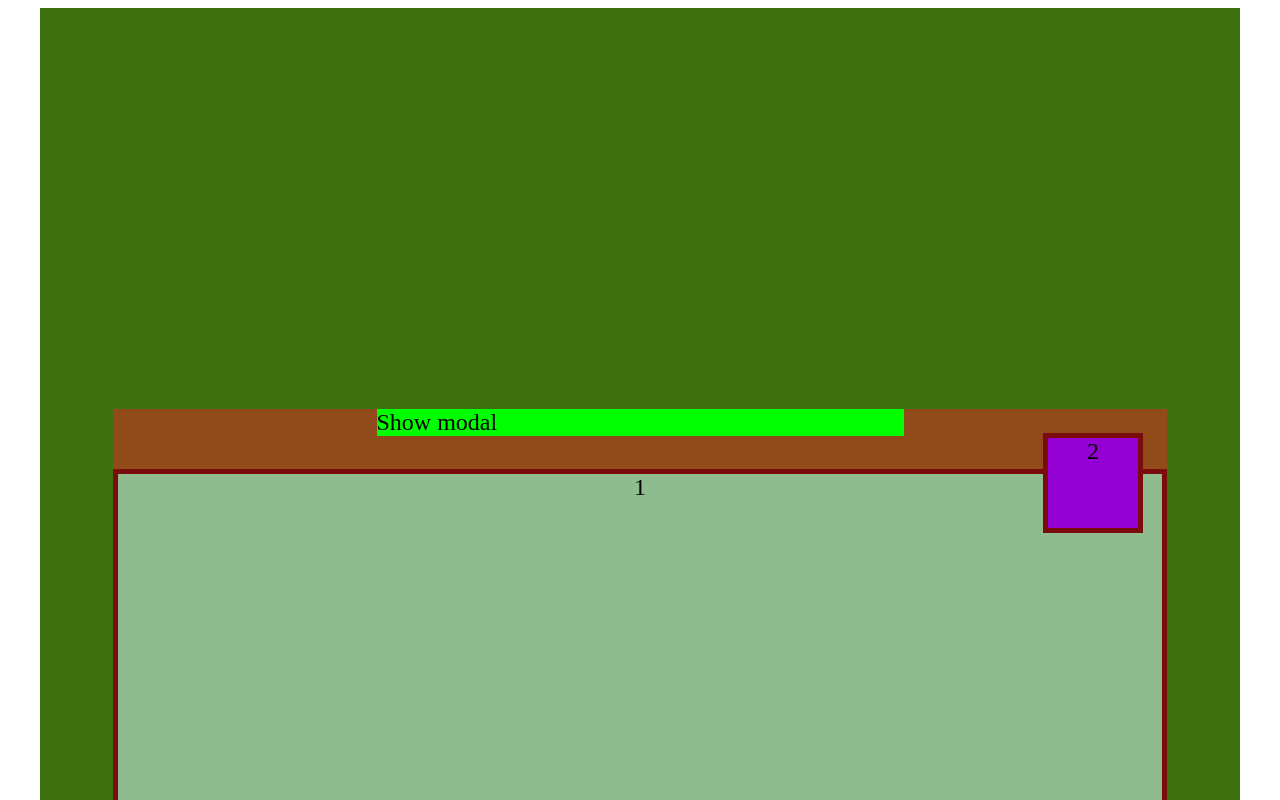
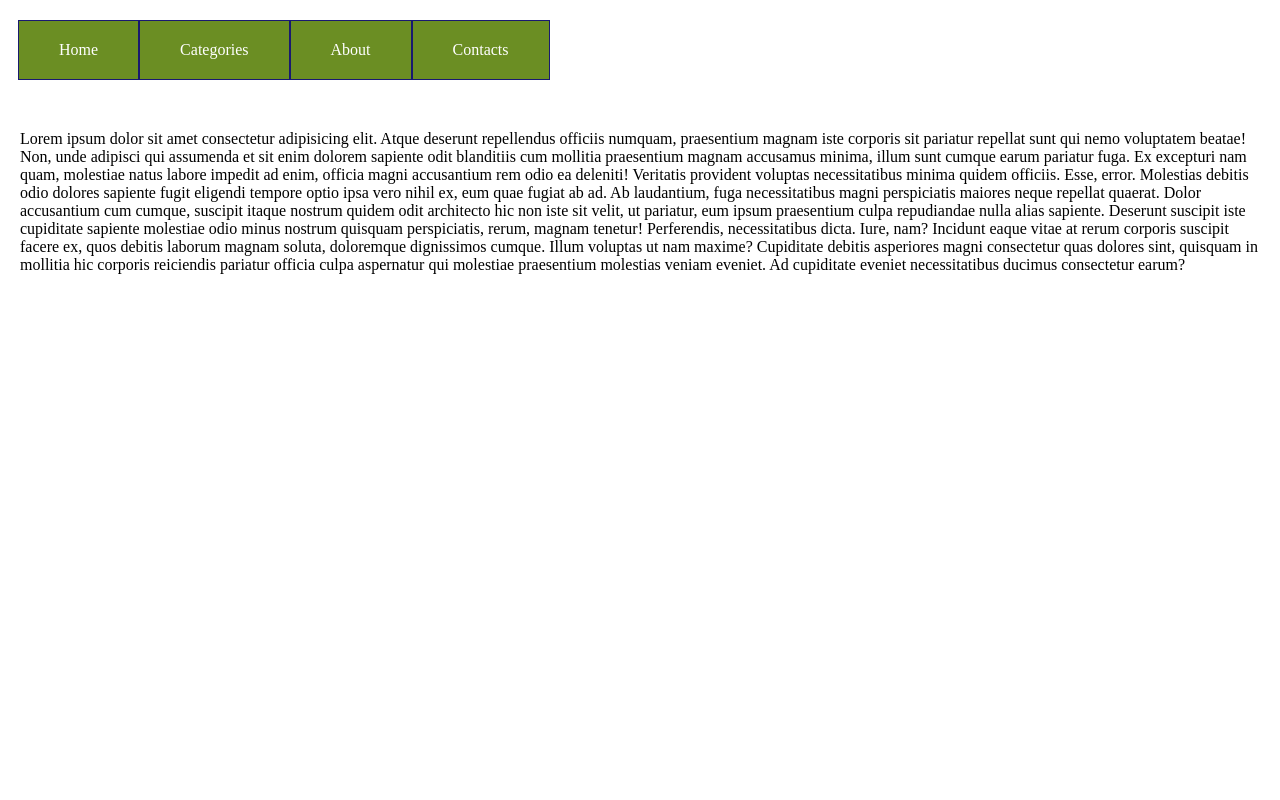
Before and after one commit to fd-freshjs/positions, a plain HTML site: page index.html in a window 1280 px wide. Shown: the top 800 px of the page. Drawn offline with Linux system fonts and the light colour scheme.

Commit message:
Add nav bar task example

```diff
--- a/index.html
+++ b/index.html
@@ -9,25 +9,48 @@
   </head>
   <body>
     <main class="wrapper">
+
+      <nav class="navig">
+        <ul class="nav-list">
+          <li class="nav-item"><a href="#" class="link">Home</a></li>
+          <li class="nav-item">
+
+            <a href="#" class="link">Categories</a>
+
+            <ul class="sub-nav-list">
+              <li class="nav-item sub-nav-item"><a class="link" href="#">Men</a></li>
+              <li class="nav-item sub-nav-item"><a class="link" href="#">Women</a></li>
+              <li class="nav-item sub-nav-item"><a class="link" href="#">Kids</a></li>
+            </ul>
+          </li>
+          <li class="nav-item"><a href="#" class="link">About</a></li>
+          <li class="nav-item"><a href="#" class="link">Contacts</a></li>
+        </ul>
+      </nav>
+
       <article class="container">
-
-        <div class="modal-controller">Show modal</div>
-        <article class="modal">
-          Modal window
-        </article>
-
-        <div class="box pos1">1</div>
-        <div class="box pos2">2</div>
-        <div class="box pos3">3</div>
-        <div class="box pos4">
-          <a href="#">
-            <svg viewBox="0 0 24 24">
-              <path
-                d="M4.08,11.92L12,4L19.92,11.92L18.5,13.33L13,7.83V22H11V7.83L5.5,13.33L4.08,11.92M12,4H22V2H2V4H12Z"
-              />
-            </svg>
-          </a>
-        </div>
+        Lorem ipsum dolor sit amet consectetur adipisicing elit. Atque deserunt
+        repellendus officiis numquam, praesentium magnam iste corporis sit
+        pariatur repellat sunt qui nemo voluptatem beatae! Non, unde adipisci
+        qui assumenda et sit enim dolorem sapiente odit blanditiis cum mollitia
+        praesentium magnam accusamus minima, illum sunt cumque earum pariatur
+        fuga. Ex excepturi nam quam, molestiae natus labore impedit ad enim,
+        officia magni accusantium rem odio ea deleniti! Veritatis provident
+        voluptas necessitatibus minima quidem officiis. Esse, error. Molestias
+        debitis odio dolores sapiente fugit eligendi tempore optio ipsa vero
+        nihil ex, eum quae fugiat ab ad. Ab laudantium, fuga necessitatibus
+        magni perspiciatis maiores neque repellat quaerat. Dolor accusantium cum
+        cumque, suscipit itaque nostrum quidem odit architecto hic non iste sit
+        velit, ut pariatur, eum ipsum praesentium culpa repudiandae nulla alias
+        sapiente. Deserunt suscipit iste cupiditate sapiente molestiae odio
+        minus nostrum quisquam perspiciatis, rerum, magnam tenetur! Perferendis,
+        necessitatibus dicta. Iure, nam? Incidunt eaque vitae at rerum corporis
+        suscipit facere ex, quos debitis laborum magnam soluta, doloremque
+        dignissimos cumque. Illum voluptas ut nam maxime? Cupiditate debitis
+        asperiores magni consectetur quas dolores sint, quisquam in mollitia hic
+        corporis reiciendis pariatur officia culpa aspernatur qui molestiae
+        praesentium molestias veniam eveniet. Ad cupiditate eveniet
+        necessitatibus ducimus consectetur earum?
       </article>
     </main>
   </body>
--- a/styles.css
+++ b/styles.css
@@ -1,85 +1,58 @@
-
 * {
   box-sizing: border-box;
 }
 
-.wrapper {
-  font-size: 24px;
-  max-width: 1200px;
-  background-color: rgb(63, 112, 14);
-  margin: 0 auto;
-  padding: 0 3em;
-  height: 300vh;
-
-  border: 1px solid transparent;
+body {
+  margin: 20px;
 }
 
-.container {
-  background-color: rgb(145, 75, 26);
-  height: 100%;
+.navig {
+  margin-bottom: 50px;
+}
+
+ul {
+  padding: 0;
+}
+
+.nav-item {
+  display: inline-block;
+  list-style: none;
+  border: olive 1px solid;
+  background-color: olivedrab;
+  color: white;
+  border: 1px solid midnightblue;
+  margin: 0 -2px;
 
   position: relative;
-  margin-top: 50vh;
 }
 
-.box {
-  border: 5px solid rgb(122, 12, 12);
-  background-color: darkorchid;
-  width: 100px;
-  height: 100px;
-  text-align: center;
-  position: absolute;
+.link {
+  display: inline-block;
+  color: inherit;
+  text-decoration: none;
+  padding: 20px 40px;
+  width: 100%;
 }
 
-.pos1 {
-  width: auto;
-  height: auto;
-  background-color: darkseagreen;
-  top: 60px;
-  bottom: 0px;
-
-  right: 0px;
-  left: 0px;
+.nav-item:hover {
+  background-color: mediumspringgreen;
 }
 
-.pos2 {
-  background-color: darkviolet;
-  top: 1em;
-  right: 1em;
+.sub-nav-list {
+  display: none;
+
+  position: absolute;
+  top: 100%;
+  left: 0px;
+  right: 0px;
 }
 
-.pos3 {
-  background-color: fuchsia;
-  bottom:1em;
-  left: 1em;
-  width: 300px;
+.nav-item:hover > .sub-nav-list {
+  display: block;
+  width: 100%;
 }
 
-.pos4 {
-  background-color: lightcoral;
-  bottom: 20px;
-  right: 1em;
-  width: 150px;
-  height: 200px;
+.sub-nav-item {
+  display: block;
+  text-align: center;
 }
-
-.modal-controller {
-  background-color: lime;
-  max-width: 50%;
-  margin: auto;
-}
-
-.modal-controller:hover ~ .modal {
-  display: block;
-}
-
-.modal {
-  display: none;
-  position: fixed;
-  background-color: lightgrey;
-  width: 80vw;
-  height: 80vh;
-  top: 0;
-  left: 0;
-  margin: 5vh 10vw;
-}
```
